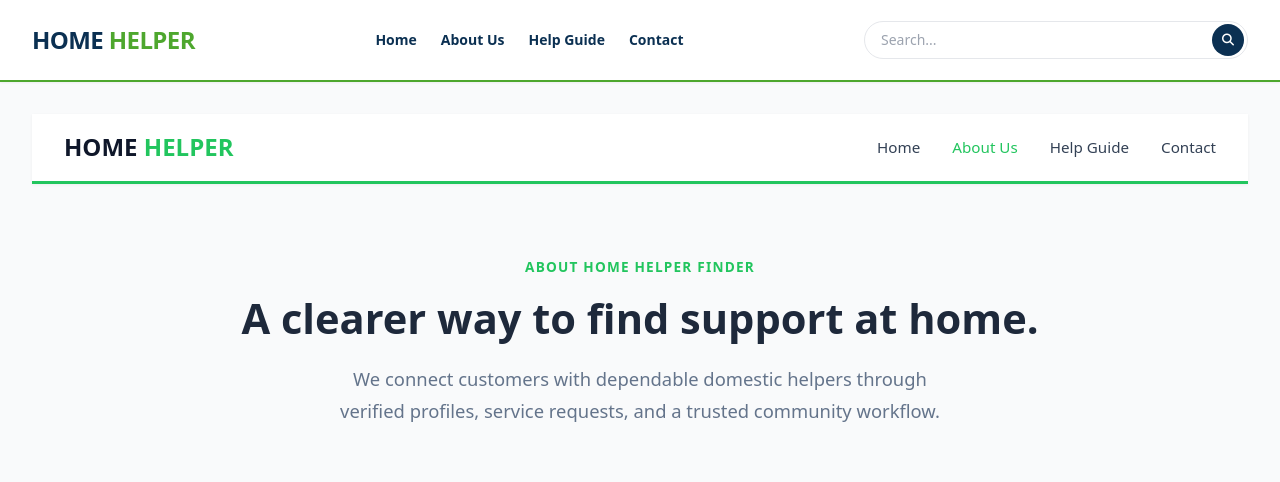
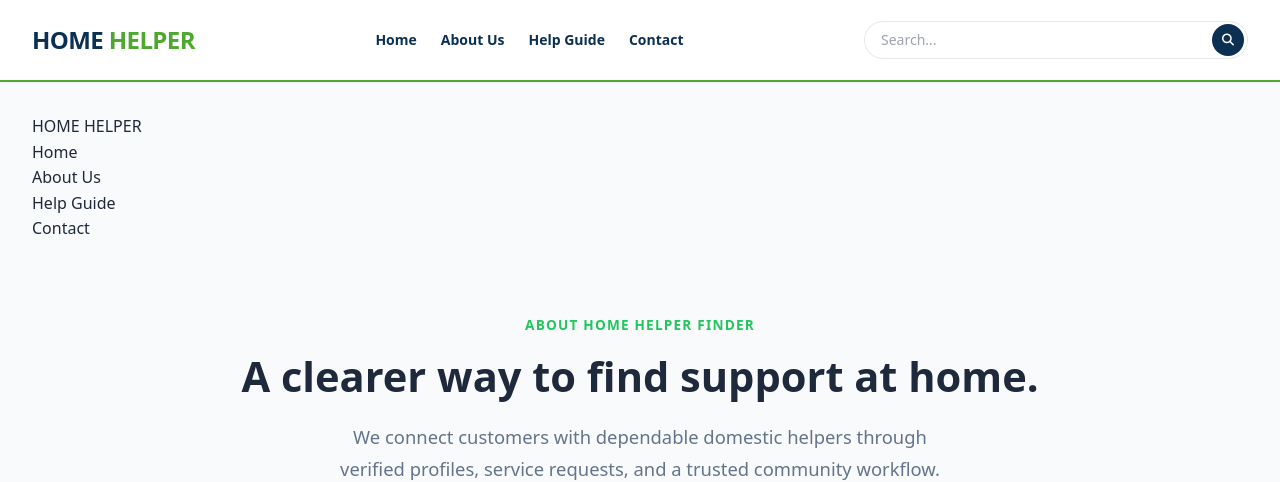
Before and after one commit to SPRandhawa/home-helper-finder, a Django app: page /about/ in a window 1280 px wide. Shown: the top 482 px of the page. Run offline with Django 5.2, Linux system fonts and the light colour scheme; some libraries are stand-ins or nearby versions.

Commit message:
Update about.html

```diff
--- a/templates/pages/about.html
+++ b/templates/pages/about.html
@@ -17,58 +17,6 @@
       line-height: 1.6;
     }
 
-/* ========== NAVBAR ========== */
-    .navbar {
-      background: white;
-      border-bottom: 3px solid #22c55e;
-      padding: 0.9rem 0;
-      position: sticky;
-      top: 0;
-      z-index: 100;
-      box-shadow: 0 1px 3px rgba(0,0,0,0.05);
-    }
-
-    .nav-container {
-      max-width: 1200px;
-      margin: 0 auto;
-      padding: 0 1.5rem;
-      display: flex;
-      align-items: center;
-      justify-content: space-between;
-    }
-
-    .logo {
-      font-size: 1.5rem;
-      font-weight: 700;
-      text-decoration: none;
-    }
-
-    .logo span:first-child {
-      color: #0f172a;
-    }
-
-    .logo span:last-child {
-      color: #22c55e;
-    }
-
-    .nav-links {
-      display: flex;
-      gap: 2rem;
-      list-style: none;
-    }
-
-    .nav-links a {
-      text-decoration: none;
-      color: #334155;
-      font-weight: 500;
-      font-size: 0.95rem;
-      transition: color 0.2s;
-    }
-
-    .nav-links a:hover,
-    .nav-links a.active {
-      color: #22c55e;
-    }
 
     /* ========== PAGE HERO ========== */
     .page-hero {
@@ -520,49 +468,6 @@
     </div>
   </section>
 
-  <!-- Footer -->
-  <footer class="footer">
-    <div class="footer-container">
-      <div class="footer-brand">
-        <a href="/" class="logo">
-          <span style="color:white">HOME</span> <span>HELPER</span>
-        </a>
-        <p>Your Trusted Partner in Every Home.</p>
-      </div>
-
-      <div>
-        <h4>Navigation</h4>
-        <ul>
-          <li><a href="/">Home</a></li>
-          <li><a href="/about/">About</a></li>
-          <li><a href="/help/">Help Guide</a></li>
-          <li><a href="/contact/">Contact</a></li>
-        </ul>
-      </div>
-
-      <div>
-        <h4>Policies</h4>
-        <ul>
-          <li><a href="/privacy/">Privacy Policy</a></li>
-          <li><a href="/terms/">Terms & Conditions</a></li>
-        </ul>
-      </div>
-
-      <div>
-        <h4>Why Choose Us</h4>
-        <ul>
-          <li>Find Nearby Helpers</li>
-          <li>Verified Profiles</li>
-          <li>Trusted Community</li>
-        </ul>
-      </div>
-    </div>
-
-    <div class="footer-bottom">
-      © 2026 Home Helper Finder. All rights reserved.
-    </div>
-  </footer>
-
 </body>
 
 
```
